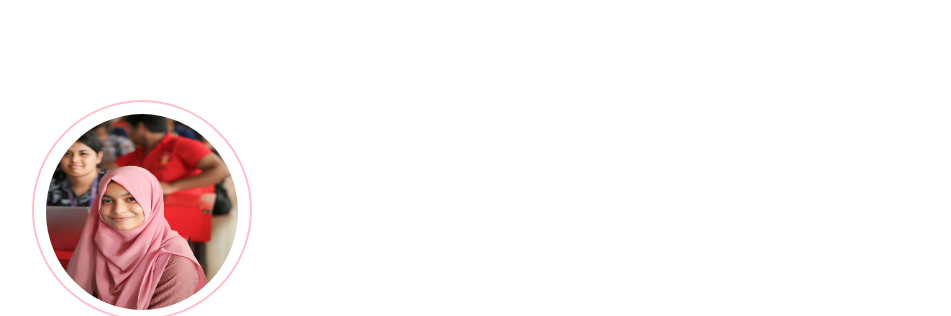
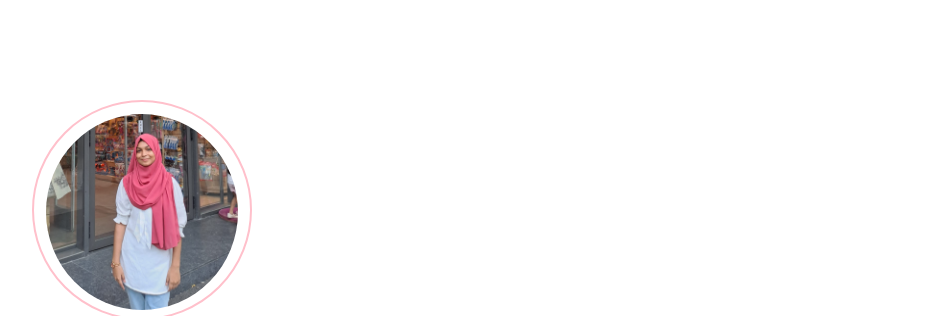
Before and after one commit to ettejahoque2023/Linktree-Site, a plain HTML site: page index.html in a window 1280 px wide. Shown: the top 316 px of the page, without its empty margins (158-1109 px from the left). Drawn offline with nearby package versions, Linux system fonts and the light colour scheme; a web font is replaced by a local one.

Commit message:
new photo added

```diff
--- a/index.html
+++ b/index.html
@@ -18,7 +18,7 @@
              <!-- <div class="comment"><i class="fa-regular fa-comment "></i></div> -->
             <div class="outline">
                 <div class="img-section">
-                <img src="myphoto.jpeg" alt="myphoto">
+                <img src="me.jpeg" alt="myphoto">
             </div>
             </div>
             <div class="about-section">
```
Also changed, not shown: me.jpeg (added).
